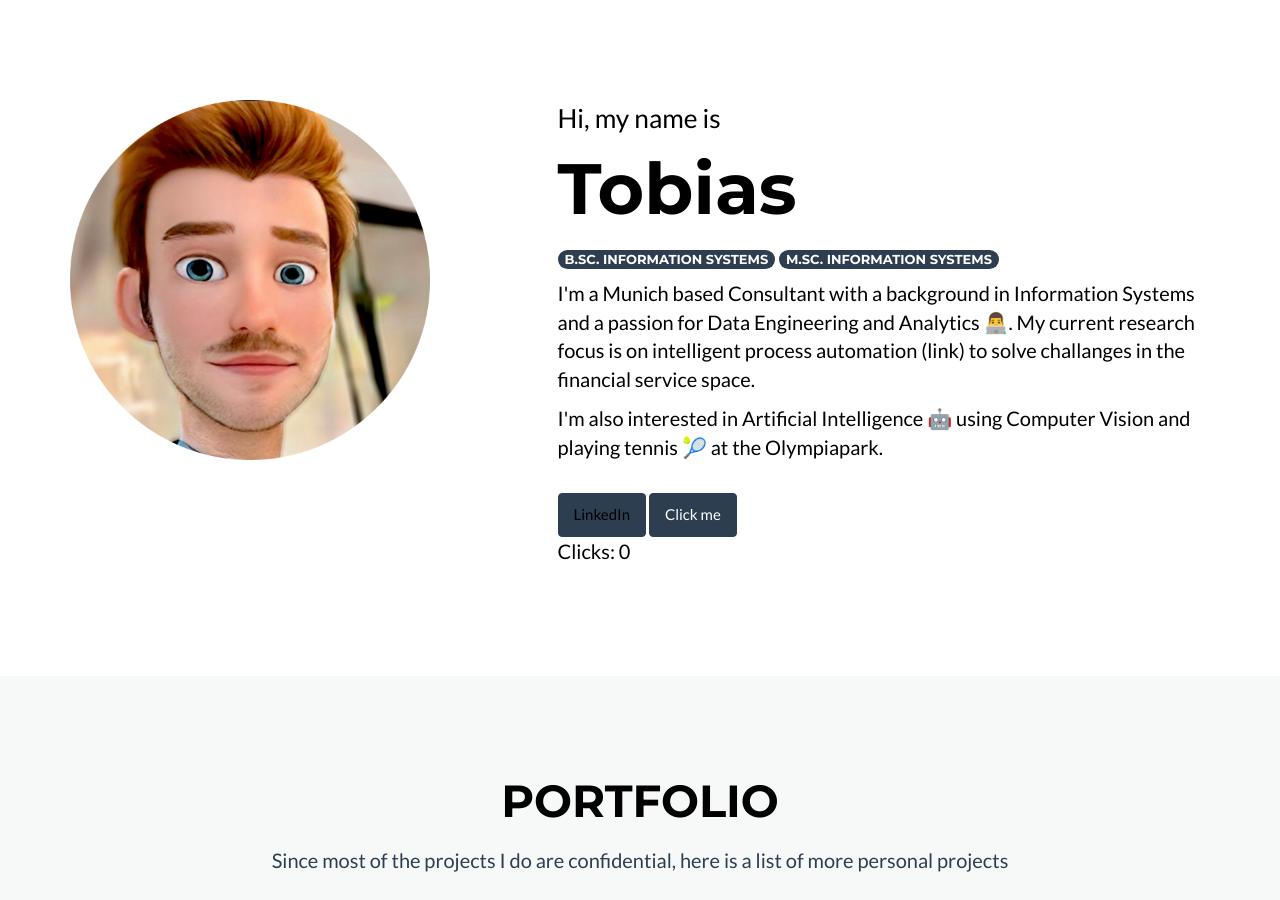
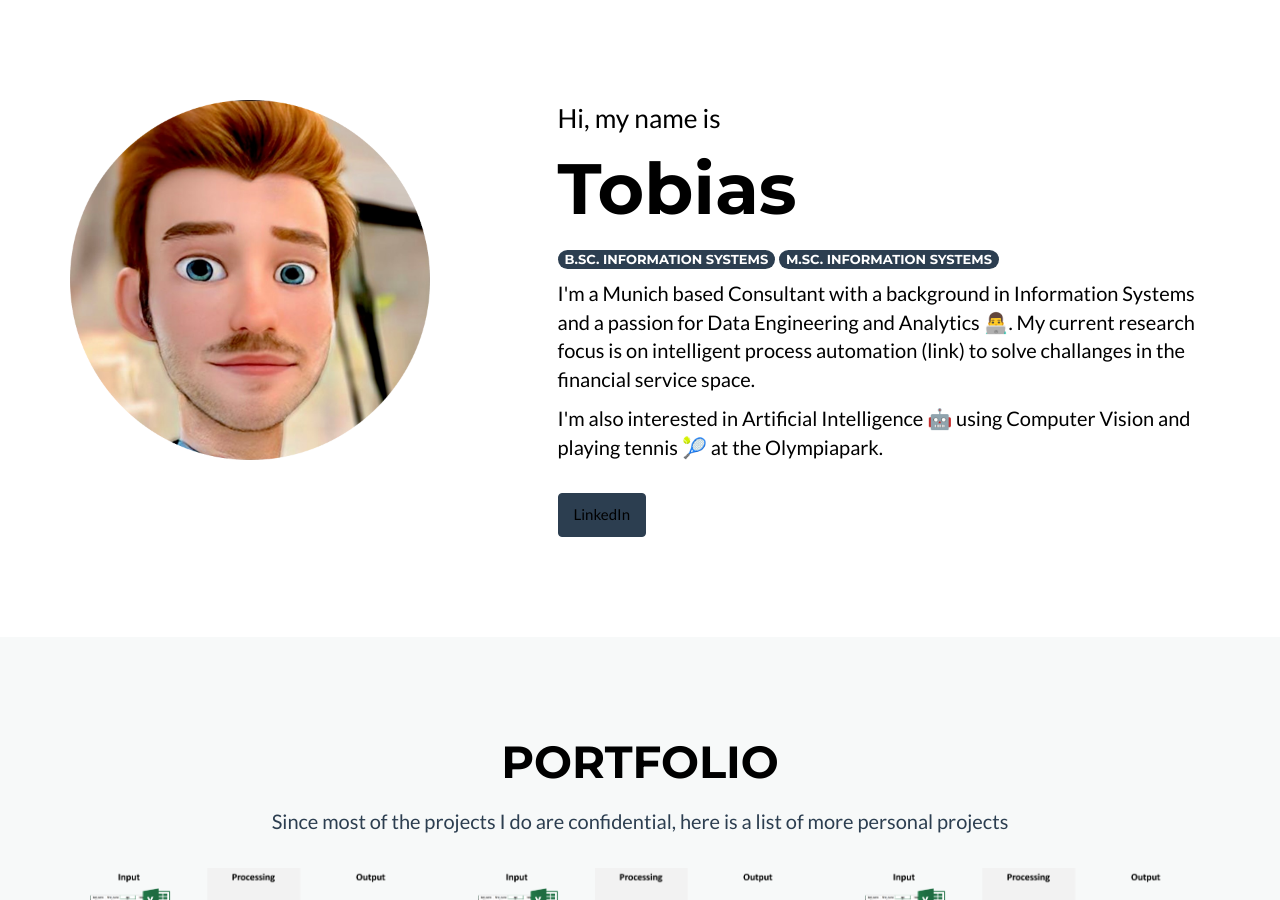
Before and after one commit to tolan005/tolan005.github.io, a Jekyll site: the page built from _posts/2014-07-18-project-1.markdown, in a window 1280 px wide and 900 px high. Built offline with Jekyll 4.4.1, drawn with Linux system fonts in a browser that asks for light colours.

Commit message:
Update header.html
ff

```diff
--- a/_includes/header.html
+++ b/_includes/header.html
@@ -18,18 +18,8 @@
            <p> I'm also interested in Artificial Intelligence 🤖 using Computer Vision and playing tennis 🎾 at the Olympiapark.</p>
           <br>
           <a class="btn btn-primary" href="http://www.linkedin.com/in/tobias-lange-" role="button">LinkedIn</a>
-          <button type="button" onClick="onClick()" class="btn btn-primary">Click me</button>
-          <p>Clicks: <a id="clicks">0</a></p>
         </div>
       </div>
     </div>
   </div>
 </header>
-
-<script type="text/javascript">
-    var clicks = 0;
-    function hello() {
-        clicks += 1;
-        document.getElementById("clicks").innerHTML = clicks;
-    };
-</script>
```
